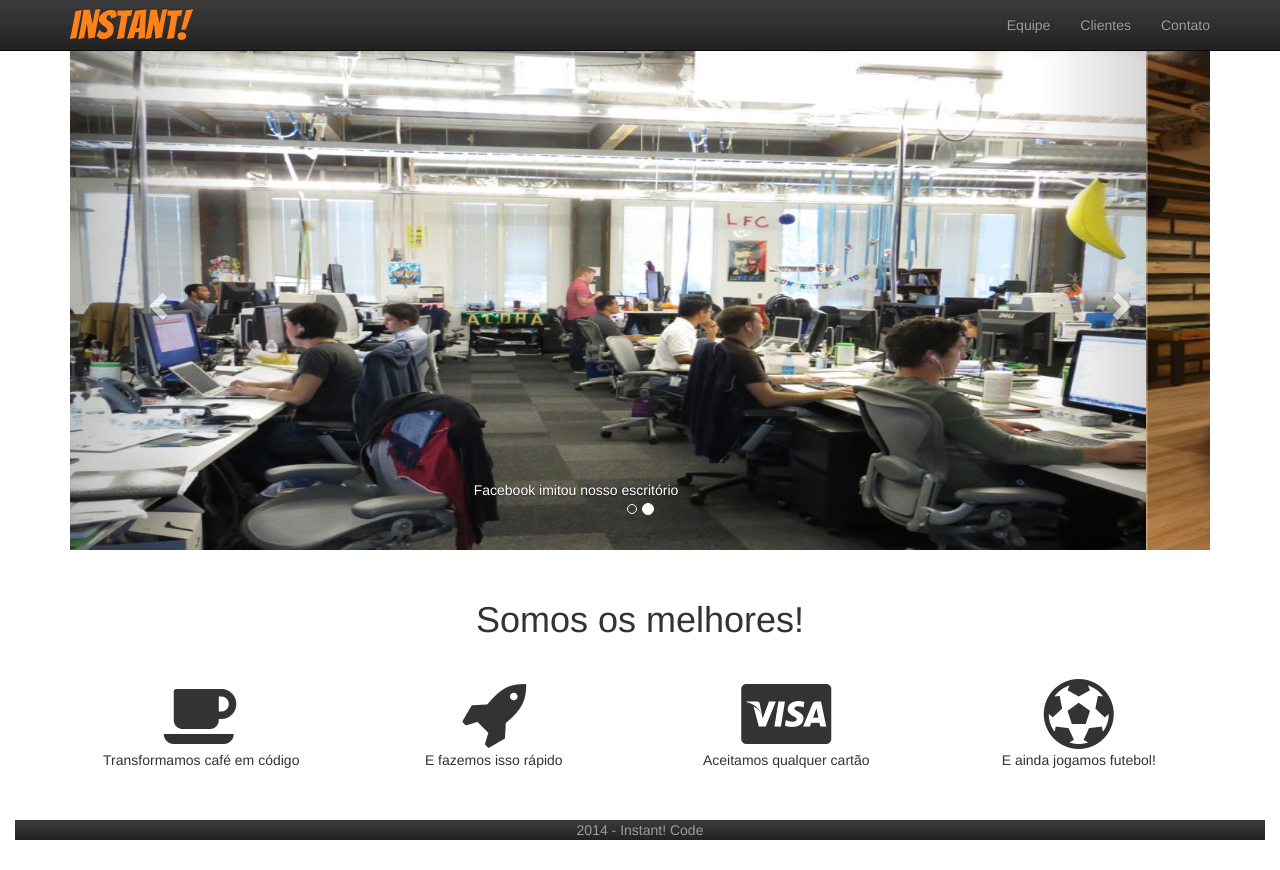
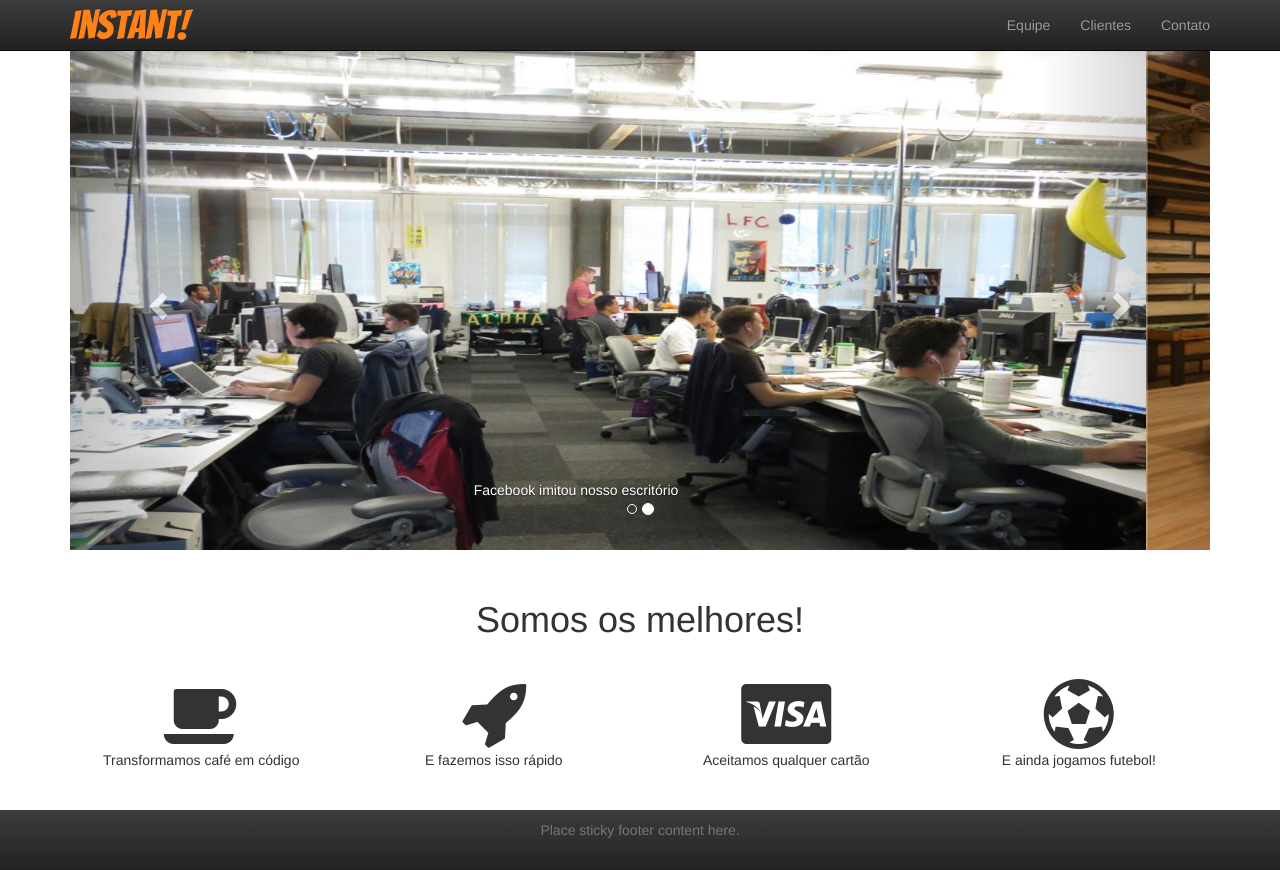
Before and after one commit to campuscode/instant, a plain HTML site: page index.html in a window 1280 px wide. Drawn offline with nearby package versions, Linux system fonts and the light colour scheme.

Commit message:
Adicionando footer

```diff
--- a/index.html
+++ b/index.html
@@ -101,12 +101,10 @@
       </div>
     </section>
   </div>
-  <div class="container-fluid">
-    <footer>
-        <div class="text-center">
-          <p>2014 - Instant! Code</p>
-        </div>
-    </footer>
-  </div>
+  <footer class="footer">
+    <div class="container text-center">
+      <p class="text-muted">Place sticky footer content here.</p>
+    </div>
+  </footer>
 </body>
 </html>
--- a/style/style.css
+++ b/style/style.css
@@ -1,5 +1,8 @@
 body {
+  position: relative;
   padding-top: 50px;
+  padding-bottom: 60px;
+  min-height: 100%;
 }
 
 section {
@@ -10,11 +13,17 @@ section h1 {
   padding: 0 0 30px 0;
 }
 
-footer {
+.footer {
+  position: absolute;
+  bottom: 0;
+  width: 100%;
+  padding: 10px 0 0 0;
+  /* Set the fixed height of the footer here */
+  color: #9d9d9d;
+  height: 60px;
   background-image: linear-gradient(to bottom, #3c3c3c 0px, #222 100%);
-  color: #9d9d9d;
-  margin: 10px 0;
 }
+
 
 a.navbar-brand:visited, a.navbar-brand:link  {
   color: #FF8118;
```
